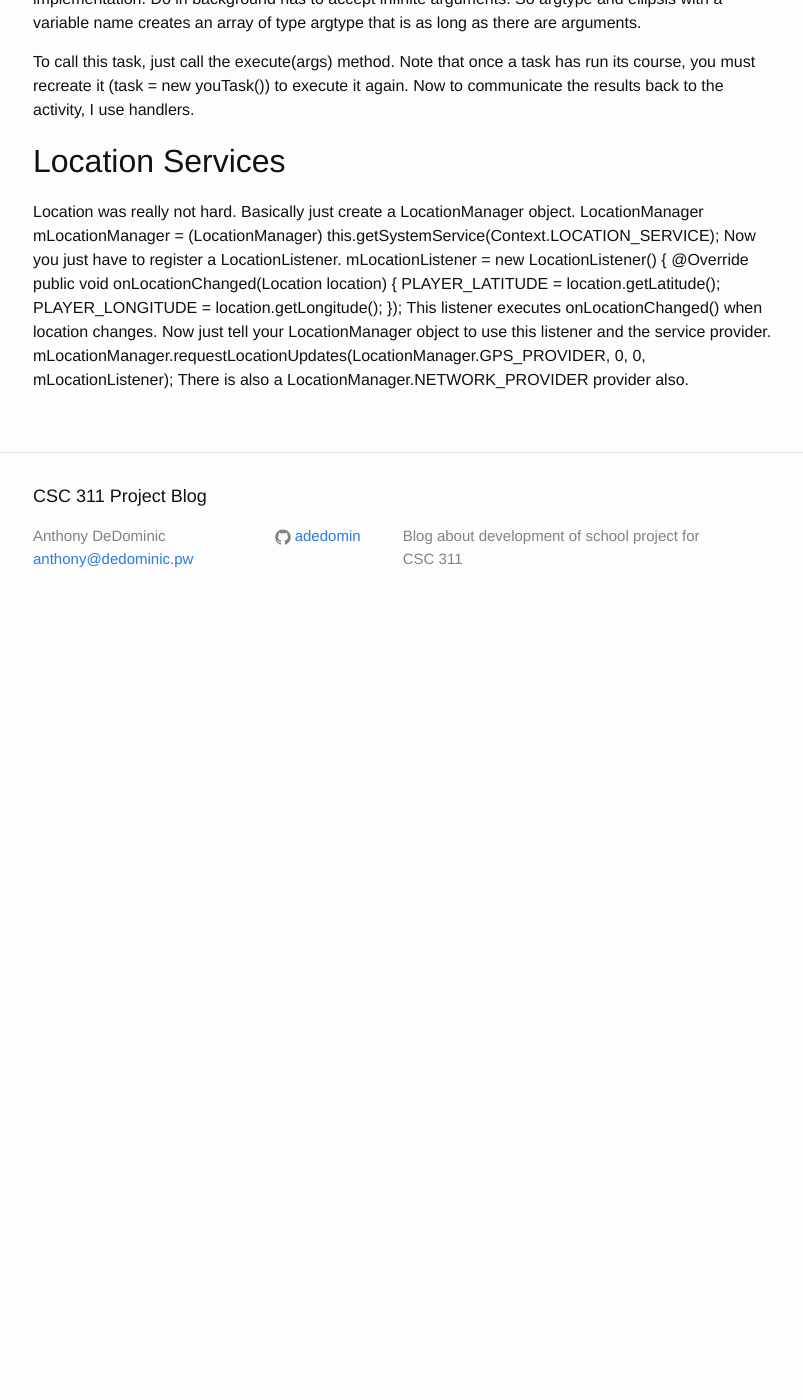
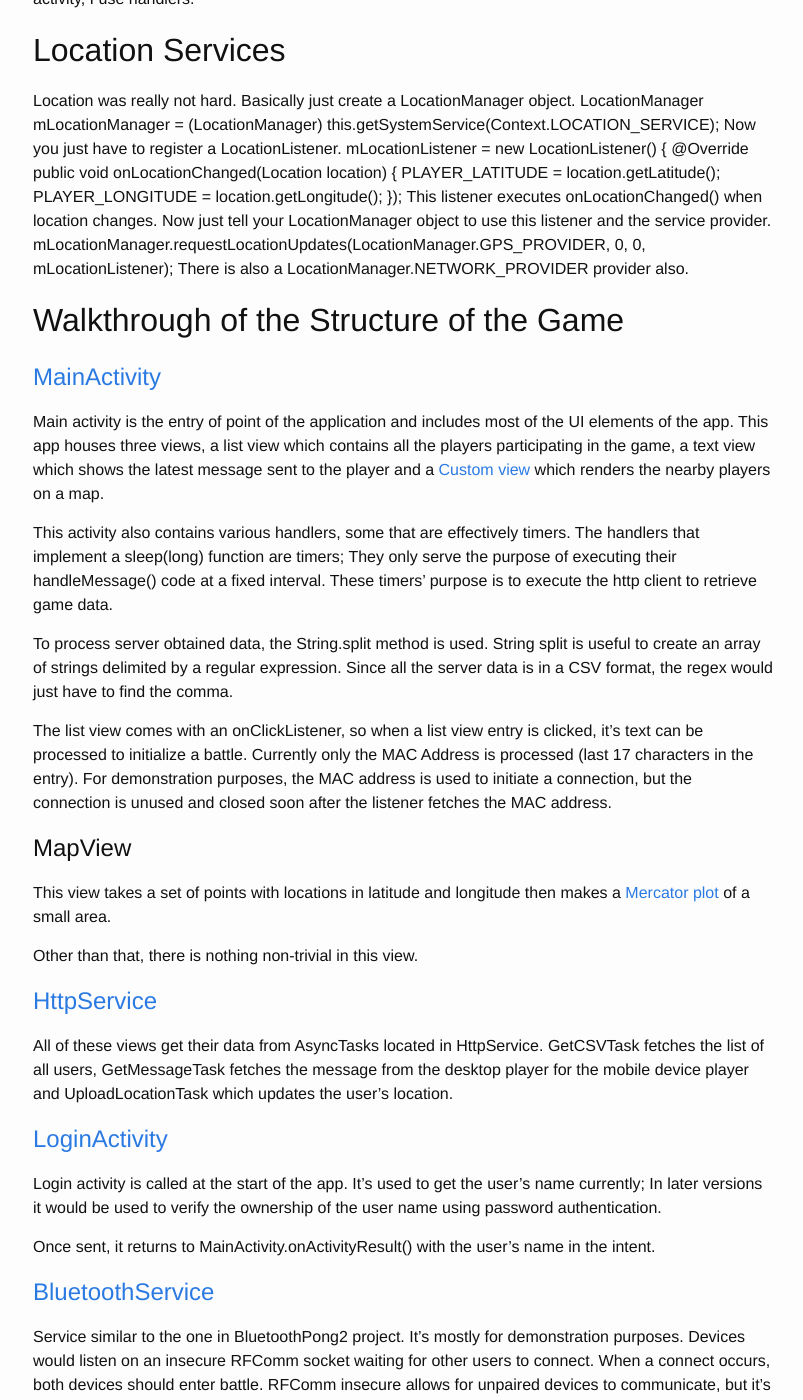
Before and after one commit to adedomin/CSC311-game-design, a Jekyll site: the page built from _posts/2015-04-17-Final Project - Walkthrough.md, in a window 1280 px wide and 1400 px high, scrolled down 792 px. Shown: the whole window, without its empty margins (237-1040 px from the left). Built offline with Jekyll 4.4.1, drawn with Linux system fonts in a browser that asks for light colours; before the commit the page ends 1422 px from its top, so only the background shows below that; some of the changed text lies outside the part shown.

Commit message:
updated walkthrough

```diff
--- a/_posts/2015-04-17-Final Project - Walkthrough.md
+++ b/_posts/2015-04-17-Final Project - Walkthrough.md
@@ -62,3 +58,64 @@ This listener executes onLocationChanged() when location changes.
 Now just tell your LocationManager object to use this listener and the service provider.
 	mLocationManager.requestLocationUpdates(LocationManager.GPS_PROVIDER, 0, 0, mLocationListener);
 There is also a LocationManager.NETWORK\_PROVIDER provider also.
+
+Walkthrough of the Structure of the Game
+--------------------------------------
+
+[MainActivity](https://github.com/adedomin/CSC311-FInal-Project/blob/master/app/src/main/java/pw/dedominic/csc311_final_project/MainActivity.java)
+==============
+
+Main activity is the entry of point of the application and includes most of the UI elements of the app.
+This app houses three views, a list view which contains all the players participating in the game, a text view which shows the latest message sent to the player and a [Custom view](https://github.com/adedomin/CSC311-FInal-Project/blob/master/app/src/main/java/pw/dedominic/csc311_final_project/MapView.java) which renders the nearby players on a map.
+
+This activity also contains various handlers, some that are effectively timers.
+The handlers that implement a sleep(long) function are timers;
+They only serve the purpose of executing their handleMessage() code at a fixed interval.
+These timers' purpose is to execute the http client to retrieve game data.
+
+To process server obtained data, the String.split method is used.
+String split is useful to create an array of strings delimited by a regular expression.
+Since all the server data is in a CSV format, the regex would just have to find the comma.
+
+The list view comes with an onClickListener, so when a list view entry is clicked, it's text can be processed to initialize a battle.
+Currently only the MAC Address is processed (last 17 characters in the entry).
+For demonstration purposes, the MAC address is used to initiate a connection, but the connection is unused and closed soon after the listener fetches the MAC address.
+
+MapView
+========
+
+This view takes a set of points with locations in latitude and longitude then makes a [Mercator plot](http://stackoverflow.com/questions/2103924/mercator-longitude-and-latitude-calculations-to-x-and-y-on-a-cropped-map-of-the/10401734#10401734) of a small area.
+
+Other than that, there is nothing non-trivial in this view.
+
+[HttpService](https://github.com/adedomin/CSC311-FInal-Project/blob/master/app/src/main/java/pw/dedominic/csc311_final_project/HttpService.java)
+==============
+
+All of these views get their data from AsyncTasks located in HttpService.
+GetCSVTask fetches the list of all users, GetMessageTask fetches the message from the desktop player for the mobile device player and UploadLocationTask which updates the user's location.
+
+[LoginActivity](https://github.com/adedomin/CSC311-FInal-Project/blob/master/app/src/main/java/pw/dedominic/csc311_final_project/LoginActivity.java)
+======================
+
+Login activity is called at the start of the app. It's used to get the user's name currently;
+In later versions it would be used to verify the ownership of the user name using password authentication.
+
+Once sent, it returns to MainActivity.onActivityResult() with the user's name in the intent.
+
+[BluetoothService](https://github.com/adedomin/CSC311-FInal-Project/blob/master/app/src/main/java/pw/dedominic/csc311_final_project/BluetoothService.java)
+========================
+
+Service similar to the one in BluetoothPong2 project. It's mostly for demonstration purposes.
+Devices would listen on an insecure RFComm socket waiting for other users to connect.
+When a connect occurs, both devices should enter battle.
+RFComm insecure allows for unpaired devices to communicate, but it's unencrypted;
+this lack of encryption may be a plus when it comes to network performance.
+
+BattleView and BattleActivity
+==============================
+
+Currently these are sparse in implementation and the current focus as of now.
+Basically the current plan is to make a game where two players are somewhat randomly placed on a map with some kind of randomly varying obstructions.
+The goal would be for the players to shoot projectiles in an arc over these obstructions and try to hit the enemy.
+
+Currently, only drawing and creating a projectiles is possible, no game play or networking is implemented.
```
Also changed, not shown: other parts of _posts/2015-04-17-Final Project - Walkthrough.md (+0 -4 lines).
